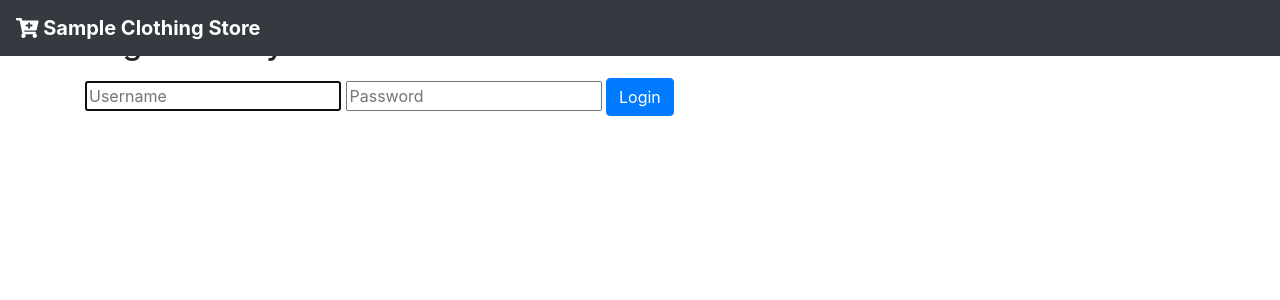
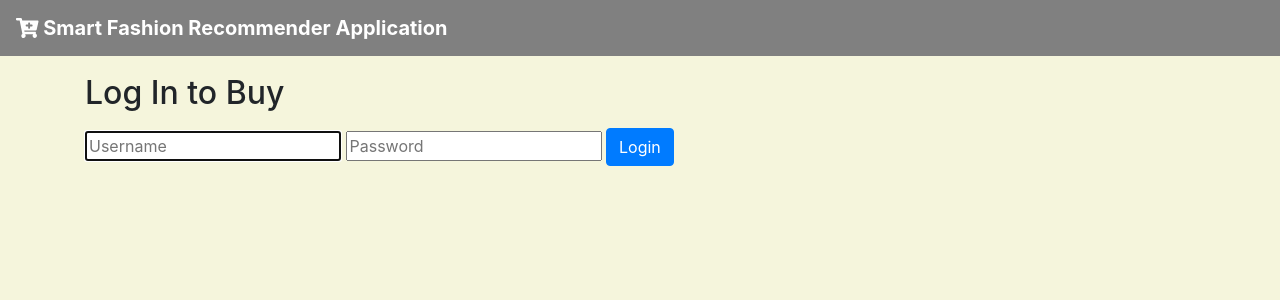
Before and after one commit to IBM-EPBL/IBM-Project-22367-1659850506, a Flask app: page /login/ in a window 1280 px wide. Shown: the top 300 px of the page. Run offline with Flask 2, Linux system fonts and the light colour scheme; some libraries are stand-ins or nearby versions.

Commit message:
Update login.html

```diff
--- a/FINAL DELIVERABLES/FINAL CODE/templates/login.html
+++ b/FINAL DELIVERABLES/FINAL CODE/templates/login.html
@@ -9,17 +9,17 @@
         <link rel="shortcut icon" href="%PUBLIC_URL%/favicon.ico">
         <link rel="stylesheet" href="https://maxcdn.bootstrapcdn.com/bootstrap/4.0.0/css/bootstrap.min.css" integrity="sha384-Gn5384xqQ1aoWXA+058RXPxPg6fy4IWvTNh0E263XmFcJlSAwiGgFAW/dAiS6JXm"
             crossorigin="anonymous">
-        <link href="{{ url_for('static',filename='custom.css') }}" rel="stylesheet" type="text/css" />
+        <link href="{{ url_for('static',filename='css/custom.css') }}" rel="stylesheet" type="text/css" />
         <script defer src="https://use.fontawesome.com/releases/v5.0.6/js/all.js"></script>
         <script src="https://code.jquery.com/jquery-1.11.0.min.js"></script>
 
-        <title>Sample Clothing Store - Log In</title>
+        <title>Smart Fashion Recommender Application - Log In</title>
     </head>
     <body>
     <header>
         <nav class="navbar fixed-top navbar-dark bg-dark navbar-expand-sm box-shadow">
           <a href="/" class="navbar-brand d-flex align-items-center">
-              <strong><i class="fa  fa-cart-plus"></i> Sample Clothing Store</strong>
+              <strong><i class="fa  fa-cart-plus"></i> Smart Fashion Recommender Application</strong>
           </a>
         </nav>
     </header><br />
```
